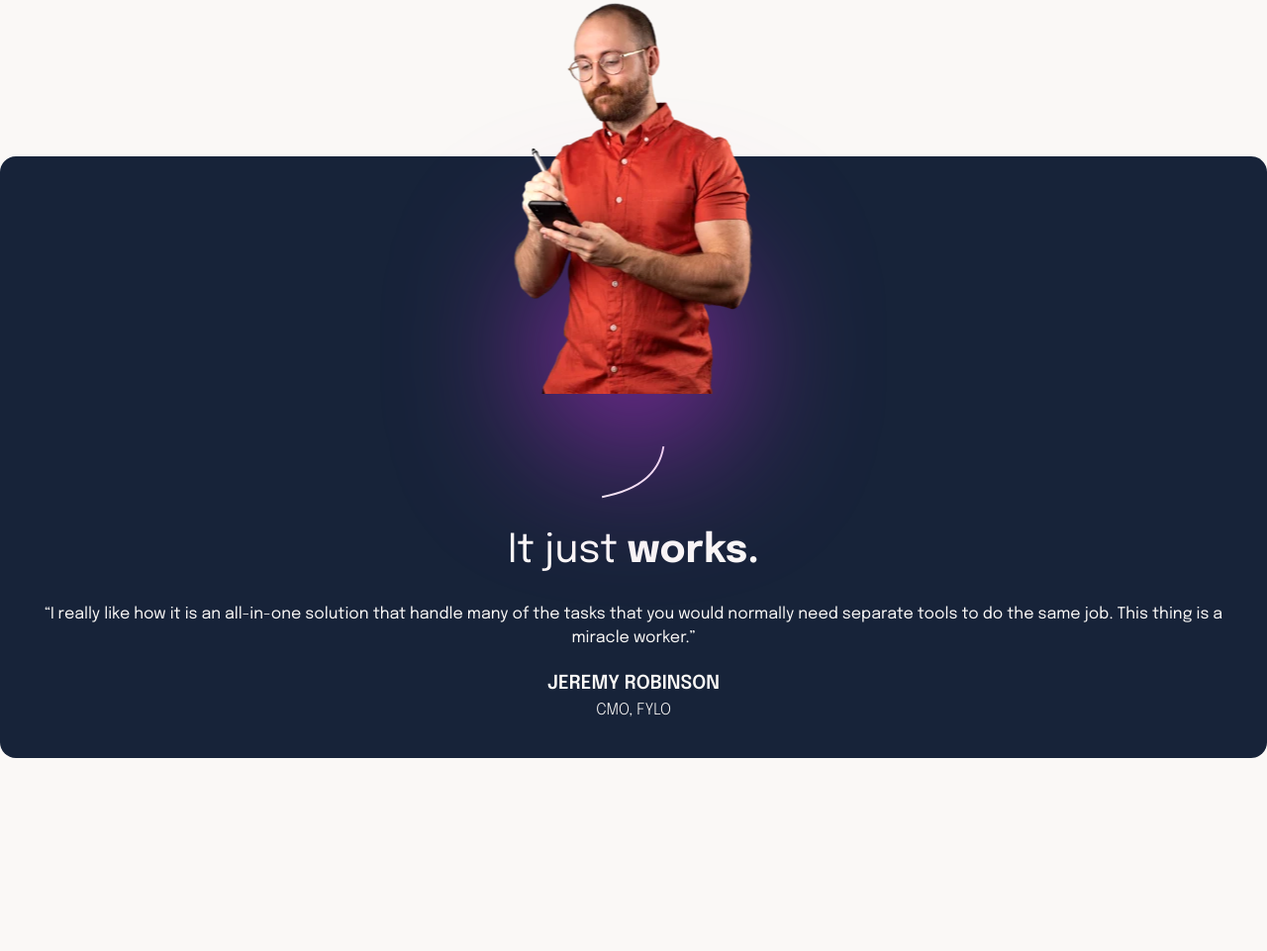
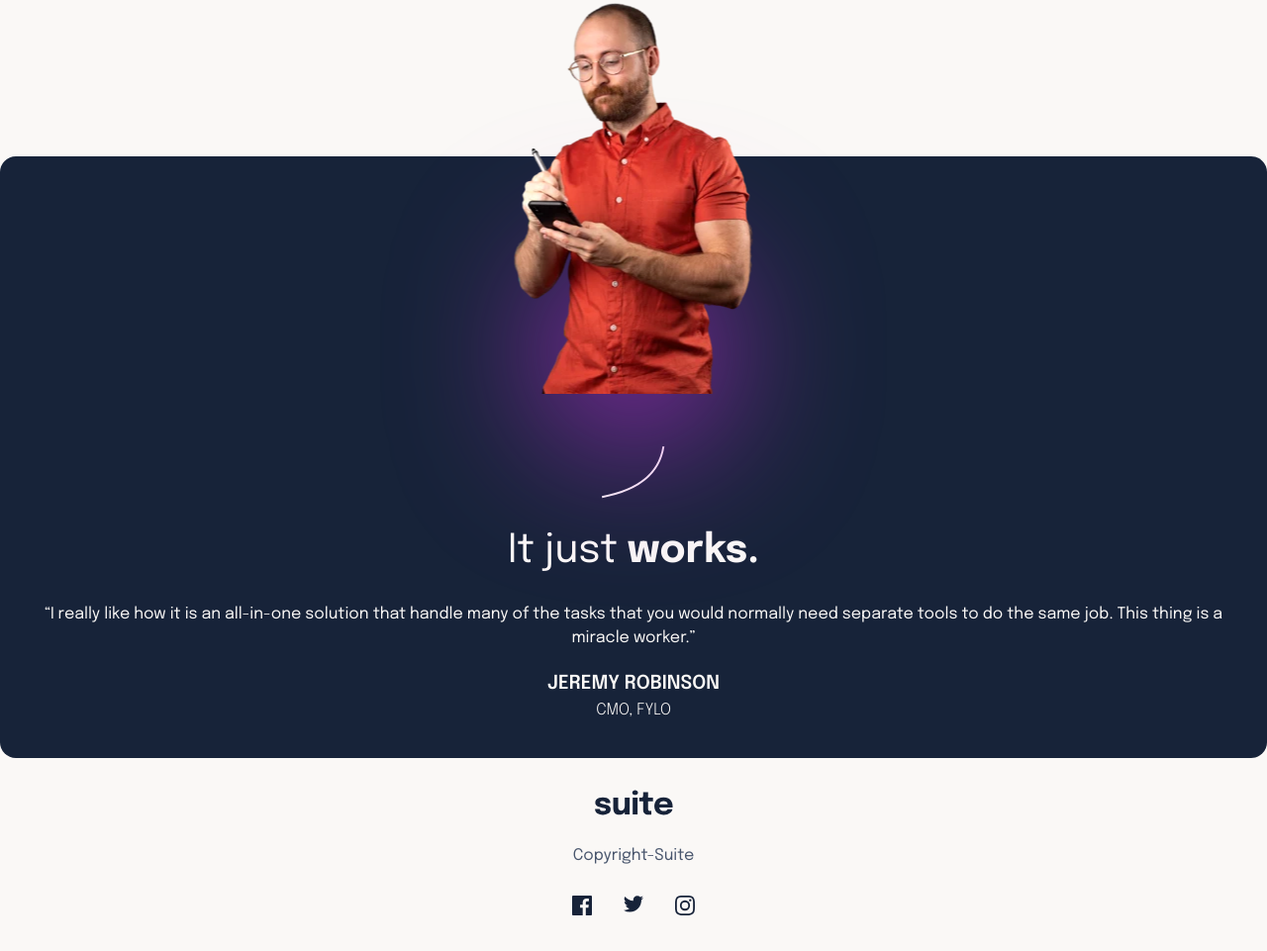
Before and after one commit to jonmc89/suite-landing-page, a plain HTML site: page index.html in a window 1280 px wide. Shown: the part 1803-2764 px from the top of the page at 99% size. Before the commit the page ends 2569 px from the top, so only its background shows below. Drawn offline with Linux system fonts and the light colour scheme.

Commit message:
content (footer):
footer content and styling

jon m

```diff
--- a/index.html
+++ b/index.html
@@ -94,5 +94,24 @@
                 </div>
             </section>
         </main>
+        <footer>
+            <img
+                class="footer-logo"
+                src="./assets/logo.svg"
+                alt="Wordmark reading suite in stylized lowercase letters used as the site logo in the page footer; neutral professional tone"
+            />
+            <p class="copy">Copyright-Suite</p>
+            <div class="socials">
+                <a class="social-icn" href="#"
+                    ><img src="./assets/icon-facebook.svg" alt=""
+                /></a>
+                <a class="social-icn" href="#"
+                    ><img src="./assets/icon-twitter.svg" alt=""
+                /></a>
+                <a class="social-icn" href="#"
+                    ><img src="./assets/icon-instagram.svg" alt=""
+                /></a>
+            </div>
+        </footer>
     </body>
 </html>
--- a/styles.css
+++ b/styles.css
@@ -212,3 +212,22 @@ h3 {
     font-weight: 300;
     margin-block-end: 2.5rem;
 }
+
+/* Footer */
+
+footer {
+    align-items: center;
+    display: flex;
+    flex-direction: column;
+    gap: 2rem;
+    padding: 2rem;
+}
+
+.copy {
+    color: var(--neutral-500);
+}
+
+.socials {
+    display: flex;
+    gap: 2rem;
+}
```
